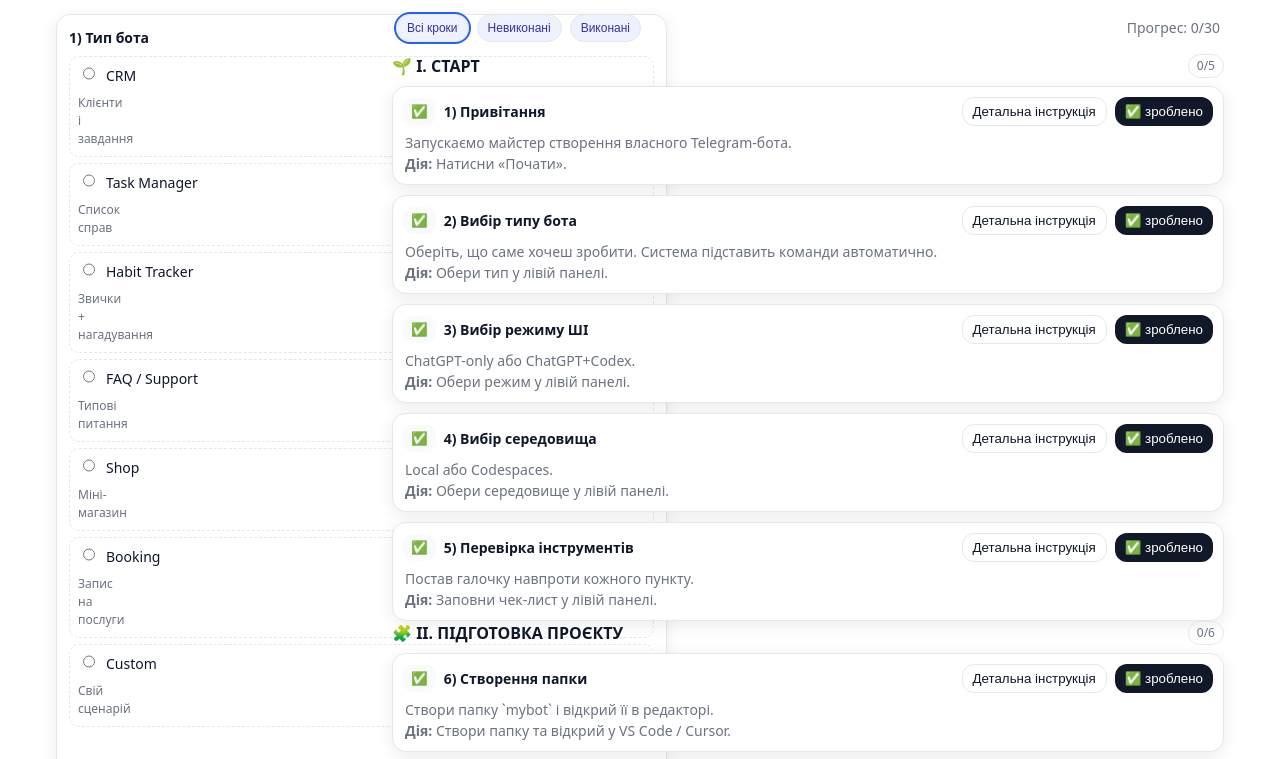
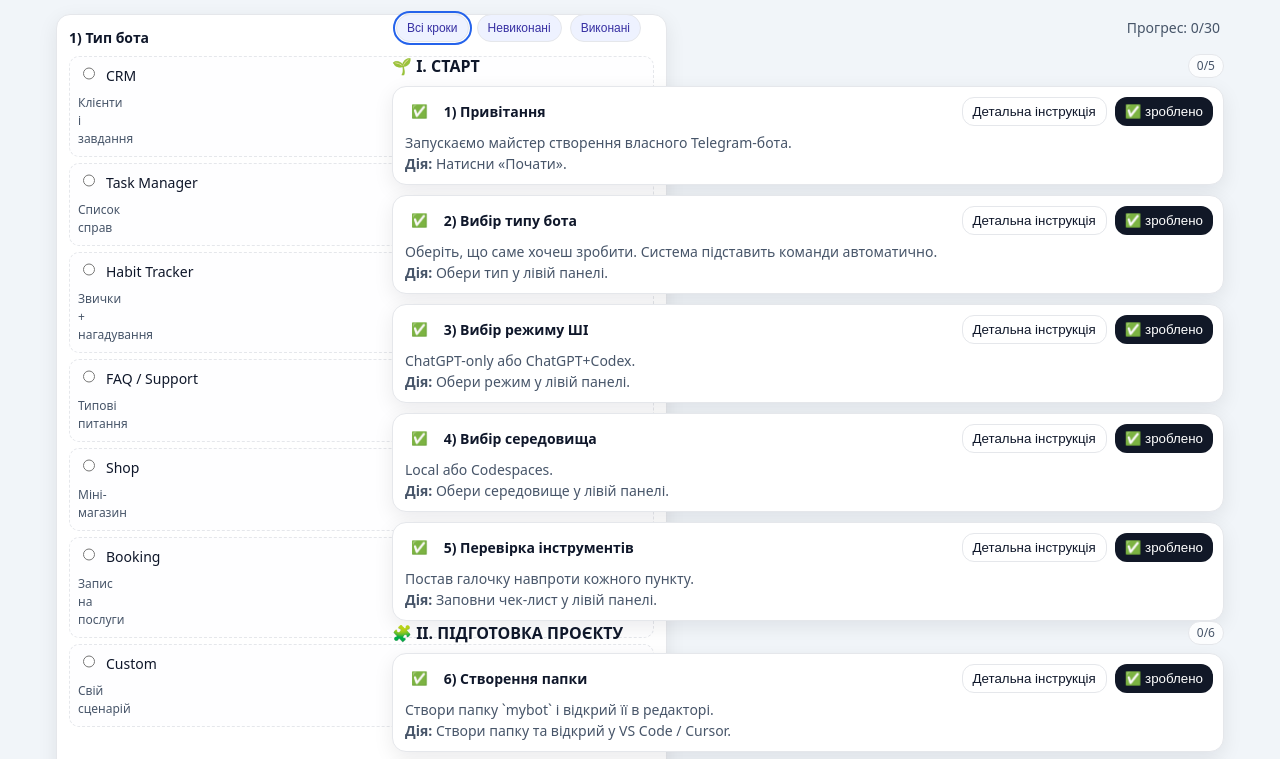
Before and after one commit to lioshka061-boop/gp-panel, a plain HTML site: page index.html in a window 1280 px wide. Shown: the part 89-848 px from the top of the page. Drawn offline with Linux system fonts and the light colour scheme.

Commit message:
Update styles.css

```diff
--- a/styles.css
+++ b/styles.css
@@ -1,38 +1,51 @@
-/* ===== CSS Reset + Base ===== */
+/* =========================
+   Zero-to-Bot v4 — styles.css
+   Чистий CSS, без фреймворків
+   ========================= */
+
+/* ---------- Reset ---------- */
 * { box-sizing: border-box; }
-html, body { height: 100%; }
-body {
+:where(html, body) { height: 100%; }
+:where(body) {
   margin: 0;
-  font: 14px/1.5 system-ui, -apple-system, Segoe UI, Roboto, Ubuntu, Cantarell, "Noto Sans", Arial, "Apple Color Emoji", "Segoe UI Emoji";
+  font: 14px/1.5 system-ui, -apple-system, "Segoe UI", Roboto, Ubuntu, Cantarell, "Noto Sans", Arial, "Apple Color Emoji", "Segoe UI Emoji";
   background: var(--bg);
   color: var(--fg);
+  -webkit-font-smoothing: antialiased;
+  -moz-osx-font-smoothing: grayscale;
 }
 
-/* ===== Theme tokens (light as default) ===== */
+/* Глобальні переходи між темами */
+:where(html, body, .card, .modal-card, .step-item, .toast) {
+  transition: background-color .25s, color .25s, border-color .25s, box-shadow .25s;
+}
+
+/* ---------- Токени теми: світла як базова ---------- */
 :root {
-  color-scheme: light dark;
+  color-scheme: light;
 
-  --bg: #ffffff;
-  --fg: #0f172a;
-  --muted: #6b7280;
+  /* Base */
+  --bg: #f1f5f9;           /* slate-100 */
+  --fg: #0f172a;           /* slate-900 */
+  --muted: #475569;        /* slate-600 */
+  --surface: #ffffff;      /* paper */
   --card: #ffffff;
-  --card-border: #e5e7eb;
-  --surface: #f8fafc;
+  --card-border: #e5e7eb;  /* gray-200 */
+  --shadow: 0 6px 20px rgba(2, 6, 23, .08);
 
-  --primary: #2563eb;
+  /* Brand */
+  --primary: #2563eb;      /* blue-600 */
   --primary-fg: #ffffff;
 
-  --accent: #10b981;
-  --warn: #f59e0b;
-  --danger: #ef4444;
+  --accent: #10b981;       /* emerald-500 */
+  --warn: #f59e0b;         /* amber-500 */
+  --danger: #ef4444;       /* red-500 */
 
-  --chip-bg: #eef2ff;
-  --chip-fg: #3730a3;
+  /* UI */
+  --chip-bg: #eef2ff;      /* indigo-50 */
+  --chip-fg: #3730a3;      /* indigo-800 */
 
-  --shadow: 0 4px 16px rgba(0,0,0,.08);
-  --radius: 14px;
-
-  --btn-bg: #111827;
+  --btn-bg: #111827;       /* gray-900 */
   --btn-fg: #ffffff;
   --btn-ghost-bg: transparent;
   --btn-ghost-fg: var(--fg);
@@ -40,80 +53,84 @@ body {
   --btn-secondary-fg: #111827;
 
   --kbd-bg: #111827;
-  --kbd-fg: #fff;
+  --kbd-fg: #ffffff;
+
+  --radius: 14px;
 }
 
-/* ===== Auto dark via prefers-color-scheme ===== */
+/* ---------- Автотема: темна ---------- */
 @media (prefers-color-scheme: dark) {
   :root {
-    --bg: #0b1220;
-    --fg: #e5e7eb;
-    --muted: #9ca3af;
-    --card: #0f172a;
-    --card-border: #1f2937;
-    --surface: #0c1529;
+    color-scheme: dark;
 
-    --primary: #60a5fa;
-    --primary-fg: #0b1220;
+    --bg: #0a0f1a;            /* deep slate */
+    --fg: #e5e7eb;            /* gray-200 */
+    --muted: #94a3b8;         /* slate-400 */
+    --surface: #111827;       /* gray-900 */
+    --card: #1e293b;          /* slate-800 */
+    --card-border: #334155;   /* slate-700 */
+    --shadow: 0 12px 32px rgba(0, 0, 0, .45);
+
+    --primary: #60a5fa;       /* blue-400 */
+    --primary-fg: #0a0f1a;
 
     --accent: #34d399;
     --warn: #fbbf24;
     --danger: #f87171;
 
-    --chip-bg: #172554;
-    --chip-fg: #c7d2fe;
+    --chip-bg: #172554;       /* indigo-950 */
+    --chip-fg: #c7d2fe;       /* indigo-200 */
 
-    --shadow: 0 6px 28px rgba(0,0,0,.35);
-
-    --btn-bg: #e5e7eb;
-    --btn-fg: #0b1220;
-    --btn-secondary-bg: #1f2937;
+    --btn-bg: #2563eb;
+    --btn-fg: #ffffff;
+    --btn-secondary-bg: #334155;
     --btn-secondary-fg: #e5e7eb;
 
     --kbd-bg: #e5e7eb;
-    --kbd-fg: #0b1220;
+    --kbd-fg: #0a0f1a;
   }
 }
 
-/* ===== Manual override: <html data-theme="light|dark"> ===== */
-html[data-theme="light"] {
-  color-scheme: light;
-}
-html[data-theme="dark"] {
-  color-scheme: dark;
-}
+/* ---------- Ручний оверрайд: <html data-theme="light|dark"> ---------- */
+html[data-theme="light"] { color-scheme: light; }
+html[data-theme="dark"]  { color-scheme: dark; }
 
-/* ===== Layout ===== */
+/* ---------- Layout ---------- */
 .container { max-width: 1200px; margin: 0 auto; padding: 0 16px; }
 .row { display: flex; gap: 12px; }
 .space-between { justify-content: space-between; }
 .align-center { align-items: center; }
 .gap-8 { gap: 8px; }
 
-.layout { display: grid; grid-template-columns: 320px 1fr; gap: 16px; padding: 16px; }
+.layout {
+  display: grid;
+  grid-template-columns: 320px 1fr;
+  gap: 16px;
+  padding: 16px;
+}
 @media (max-width: 900px) {
   .layout { grid-template-columns: 1fr; }
 }
 
-/* ===== Topbar ===== */
+/* ---------- Topbar ---------- */
 .topbar {
-  backdrop-filter: saturate(140%) blur(6px);
-  background: color-mix(in oklab, var(--bg) 80%, transparent);
+  position: sticky; top: 0; z-index: 100;
+  backdrop-filter: saturate(130%) blur(6px);
+  background: color-mix(in oklab, var(--bg) 85%, transparent);
   border-bottom: 1px solid var(--card-border);
-  position: sticky; top: 0; z-index: 50;
 }
 .app-title { margin: 8px 0 0; font-size: 18px; }
 .app-subtitle { margin: 2px 0 8px; color: var(--muted); font-size: 13px; }
 .logo { font-size: 22px; }
 
-/* ===== Footer ===== */
+/* ---------- Footer ---------- */
 .footer {
   border-top: 1px solid var(--card-border);
   padding: 12px 0;
-  background: var(--surface);
+  background: color-mix(in oklab, var(--bg) 92%, var(--surface));
 }
 
-/* ===== Sidebar ===== */
+/* ---------- Sidebar ---------- */
 .sidebar { display: grid; gap: 12px; }
 .card {
   background: var(--card);
@@ -124,7 +141,7 @@ html[data-theme="dark"] {
 }
 .card-title { margin: 0 0 8px; font-size: 14px; }
 
-/* ===== Choice list ===== */
+/* ---------- Choice list ---------- */
 .choice-list { display: grid; gap: 6px; }
 .choice-item {
   display: grid;
@@ -134,15 +151,21 @@ html[data-theme="dark"] {
   padding: 8px;
   border: 1px dashed var(--card-border);
   border-radius: 10px;
+  background: color-mix(in oklab, var(--card) 92%, var(--bg));
 }
 .choice-item input { margin-top: 2px; }
 .choice-item .note { color: var(--muted); display: block; font-size: 12px; }
 
-/* ===== Checklist ===== */
+/* ---------- Checklist ---------- */
 .checklist { list-style: none; margin: 0; padding: 0; display: grid; gap: 6px; }
-.checklist li { padding: 6px 8px; border-radius: 10px; background: var(--surface); }
+.checklist li {
+  padding: 6px 8px;
+  border-radius: 10px;
+  background: color-mix(in oklab, var(--surface) 90%, var(--bg));
+  border: 1px solid var(--card-border);
+}
 
-/* ===== Content ===== */
+/* ---------- Content ---------- */
 .content { display: grid; gap: 12px; }
 .filters { padding: 0 4px; }
 .muted { color: var(--muted); }
@@ -156,10 +179,11 @@ html[data-theme="dark"] {
   padding: 6px 10px;
   font-size: 12px;
   cursor: pointer;
+  user-select: none;
 }
-.chip.is-active { outline: 2px solid var(--primary); }
+.chip.is-active { outline: 2px solid var(--primary); outline-offset: 1px; }
 
-/* ===== Steps ===== */
+/* ---------- Steps ---------- */
 .section { display: grid; gap: 8px; }
 .section-header { display: flex; align-items: center; justify-content: space-between; }
 .section-title { margin: 0; font-size: 16px; }
@@ -167,7 +191,9 @@ html[data-theme="dark"] {
   font-size: 12px; color: var(--muted);
   border: 1px solid var(--card-border);
   border-radius: 999px; padding: 2px 8px;
+  background: color-mix(in oklab, var(--surface) 80%, var(--bg));
 }
+
 .step-list { list-style: none; margin: 0; padding: 0; display: grid; gap: 10px; }
 
 .step-item {
@@ -177,23 +203,30 @@ html[data-theme="dark"] {
   box-shadow: var(--shadow);
   padding: 10px;
 }
+.step-item.is-done { opacity: .85; }
 .step-head { display: flex; align-items: center; justify-content: space-between; gap: 12px; }
 .step-title { margin: 0; font-size: 14px; }
-.step-check { border: 0; background: var(--surface); padding: 6px 8px; border-radius: 10px; cursor: pointer; }
+.step-check {
+  border: 0; background: var(--surface);
+  padding: 6px 8px; border-radius: 10px; cursor: pointer;
+}
 .step-body { color: var(--muted); padding: 6px 2px 0; }
 
-/* ===== Buttons ===== */
+/* ---------- Buttons ---------- */
 .btn {
   appearance: none; border: 0; cursor: pointer;
   border-radius: 12px; padding: 8px 12px; font-weight: 600;
   background: var(--btn-bg); color: var(--btn-fg);
 }
+.btn:hover { filter: brightness(1.02); }
+.btn:active { transform: translateY(0.5px); }
+
 .btn-primary { background: var(--primary); color: var(--primary-fg); }
 .btn-secondary { background: var(--btn-secondary-bg); color: var(--btn-secondary-fg); }
 .btn-ghost { background: var(--btn-ghost-bg); color: var(--btn-ghost-fg); border: 1px solid var(--card-border); }
 .btn-small { padding: 6px 10px; font-weight: 500; }
 
-/* ===== Code / Pre ===== */
+/* ---------- Code / Pre ---------- */
 .codeblock {
   background: var(--surface);
   border: 1px solid var(--card-border);
@@ -202,7 +235,7 @@ html[data-theme="dark"] {
   overflow: auto;
 }
 
-/* ===== Textarea ===== */
+/* ---------- Textarea ---------- */
 .textarea {
   width: 100%;
   background: var(--surface);
@@ -213,8 +246,16 @@ html[data-theme="dark"] {
   resize: vertical;
 }
 
-/* ===== Modals (native <dialog>) ===== */
-.modal::backdrop { background: rgba(0,0,0,.4); }
+/* ---------- Modals (<dialog>) ---------- */
+.modal {
+  border: none;
+  padding: 0;
+  background: transparent;
+}
+.modal::backdrop {
+  background: rgba(0, 0, 0, .45);
+  backdrop-filter: blur(2px);
+}
 .modal-card {
   min-width: min(720px, 92vw);
   background: var(--card);
@@ -227,9 +268,17 @@ html[data-theme="dark"] {
 .modal-footer { border-bottom: 0; border-top: 1px solid var(--card-border); }
 .modal-content { padding: 12px; }
 
-/* ===== Toasts ===== */
+/* Забираємо "чорні" дефолтні кольори всередині діалогу в темній темі */
+@media (prefers-color-scheme: dark) {
+  .modal-header, .modal-footer, .modal-content {
+    background: transparent;
+    color: var(--fg);
+  }
+}
+
+/* ---------- Toasts ---------- */
 .toasts {
-  position: fixed; right: 12px; bottom: 12px; z-index: 100;
+  position: fixed; right: 12px; bottom: 12px; z-index: 200;
   display: grid; gap: 8px;
 }
 .toast {
@@ -240,13 +289,11 @@ html[data-theme="dark"] {
   border-radius: 10px;
   box-shadow: var(--shadow);
 }
+.good { color: var(--accent); }
+.warn { color: var(--warn); }
+.bad  { color: var(--danger); }
 
-/* ===== Utilities ===== */
-.bad { color: var(--danger); }
-.warn { color: var(--warn); }
-.good { color: var(--accent); }
-
-/* ===== Accessibility niceties ===== */
+/* ---------- Accessibility ---------- */
 :focus-visible { outline: 2px solid var(--primary); outline-offset: 2px; }
 kbd {
   background: var(--kbd-bg);
@@ -256,7 +303,7 @@ kbd {
   font: 12px/1.2 ui-monospace, SFMono-Regular, Menlo, Consolas, "Liberation Mono", monospace;
 }
 
-/* ===== Print friendly ===== */
+/* ---------- Print ---------- */
 @media print {
   .topbar, .footer, .filters, nav, .toasts { display: none !important; }
   .layout { grid-template-columns: 1fr; }
```
